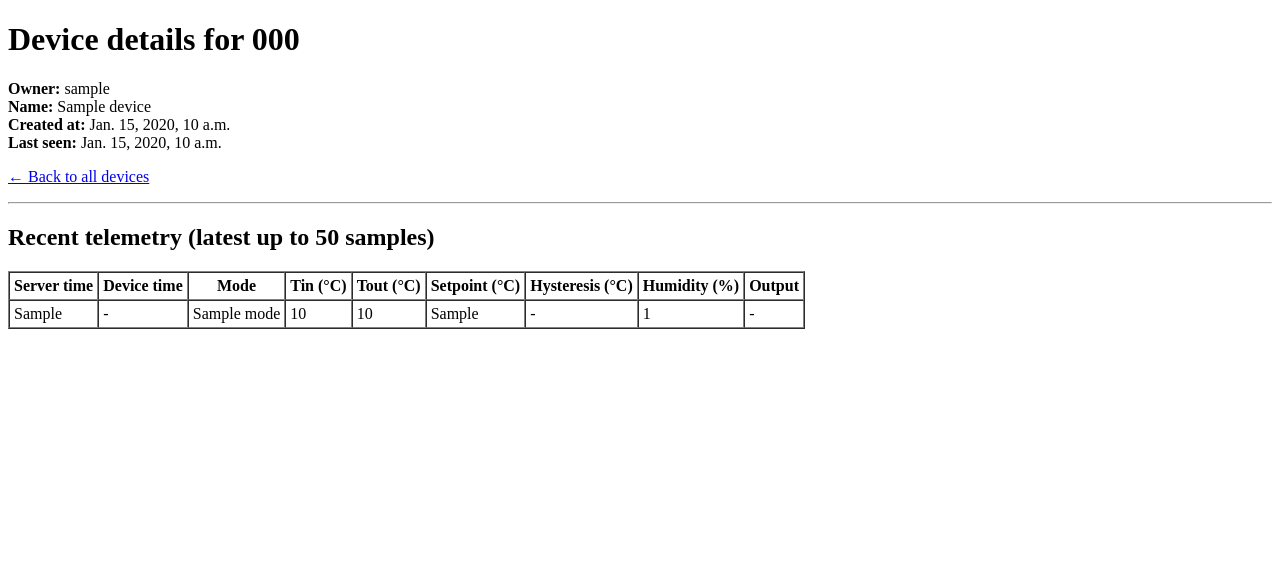
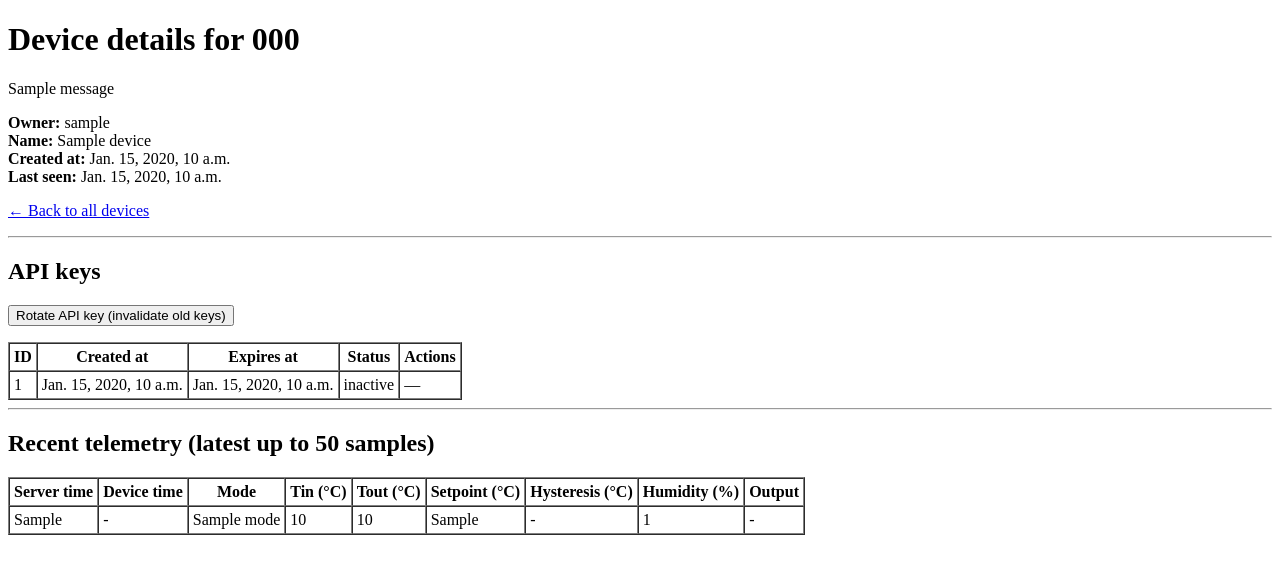
Before and after one commit to gonzalopatino/ESP32_FreeRTOS_Thermostat_Server, a Django app: template apps/api/templates/dashboard/device_detail.html in a window 1280 px wide. Shown: the top 574 px of the page. Run offline with Django 5.2, Linux system fonts and the light colour scheme; a user stored in the database is signed in; tables that the repository leaves empty hold one stand-in row (values such as "Sample post"); the template is opened without the code that fills it: values that come from a table or form of the project are taken from there, most other values are stand-ins (such as "Sample title", 1, 10 or a date in 2020); one stand-in notice (Sample message) is shown.

Commit message:
Add per-device API key management to dashboard

```diff
--- a/apps/api/templates/dashboard/device_detail.html
+++ b/apps/api/templates/dashboard/device_detail.html
@@ -6,6 +6,15 @@
 </head>
 <body>
     <h1>Device details for {{ device.serial_number }}</h1>
+
+    {# Flash messages #}
+    {% if messages %}
+      <div>
+        {% for message in messages %}
+          <p>{{ message }}</p>
+        {% endfor %}
+      </div>
+    {% endif %}
 
     <p>
         <strong>Owner:</strong> {{ request.user.username }}<br>
@@ -17,6 +26,60 @@
     <p>
         <a href="{% url 'dashboard_devices' %}">&larr; Back to all devices</a>
     </p>
+
+    <hr>
+
+    <h2>API keys</h2>
+
+    <form method="post" style="margin-bottom: 1em;">
+      {% csrf_token %}
+      <input type="hidden" name="action" value="rotate">
+      <button type="submit">Rotate API key (invalidate old keys)</button>
+    </form>
+
+    {% if keys %}
+      <table border="1" cellpadding="4" cellspacing="0">
+        <thead>
+          <tr>
+            <th>ID</th>
+            <th>Created at</th>
+            <th>Expires at</th>
+            <th>Status</th>
+            <th>Actions</th>
+          </tr>
+        </thead>
+        <tbody>
+          {% for key in keys %}
+            <tr>
+              <td>{{ key.id }}</td>
+              <td>{{ key.created_at }}</td>
+              <td>{{ key.expires_at }}</td>
+              <td>
+                {% if key.is_active %}
+                  active
+                {% else %}
+                  inactive
+                {% endif %}
+              </td>
+              <td>
+                {% if key.is_active %}
+                  <form method="post" style="display:inline;">
+                    {% csrf_token %}
+                    <input type="hidden" name="action" value="revoke">
+                    <input type="hidden" name="key_id" value="{{ key.id }}">
+                    <button type="submit">Revoke</button>
+                  </form>
+                {% else %}
+                  —
+                {% endif %}
+              </td>
+            </tr>
+          {% endfor %}
+        </tbody>
+      </table>
+    {% else %}
+      <p>No keys yet for this device.</p>
+    {% endif %}
 
     <hr>
 
```
Also changed, not shown: apps/api/views.py (+39 -1 lines).
